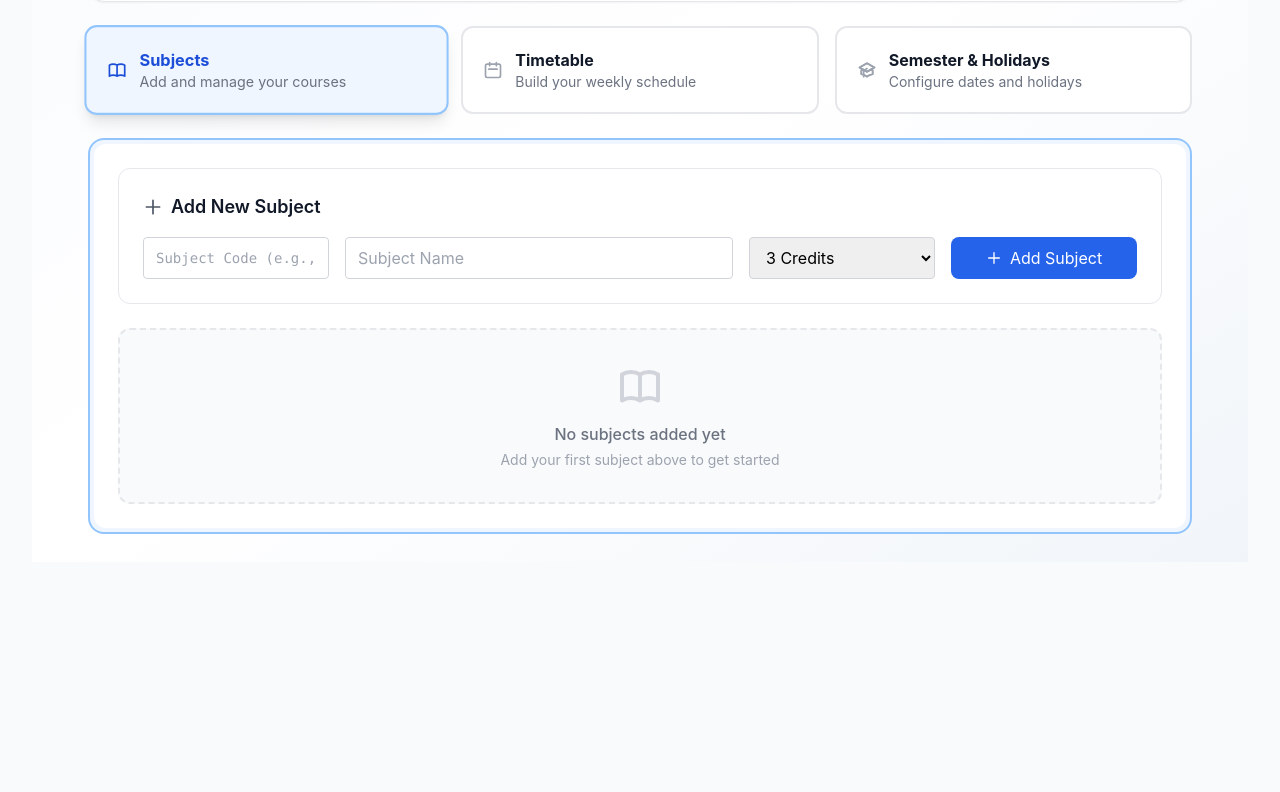
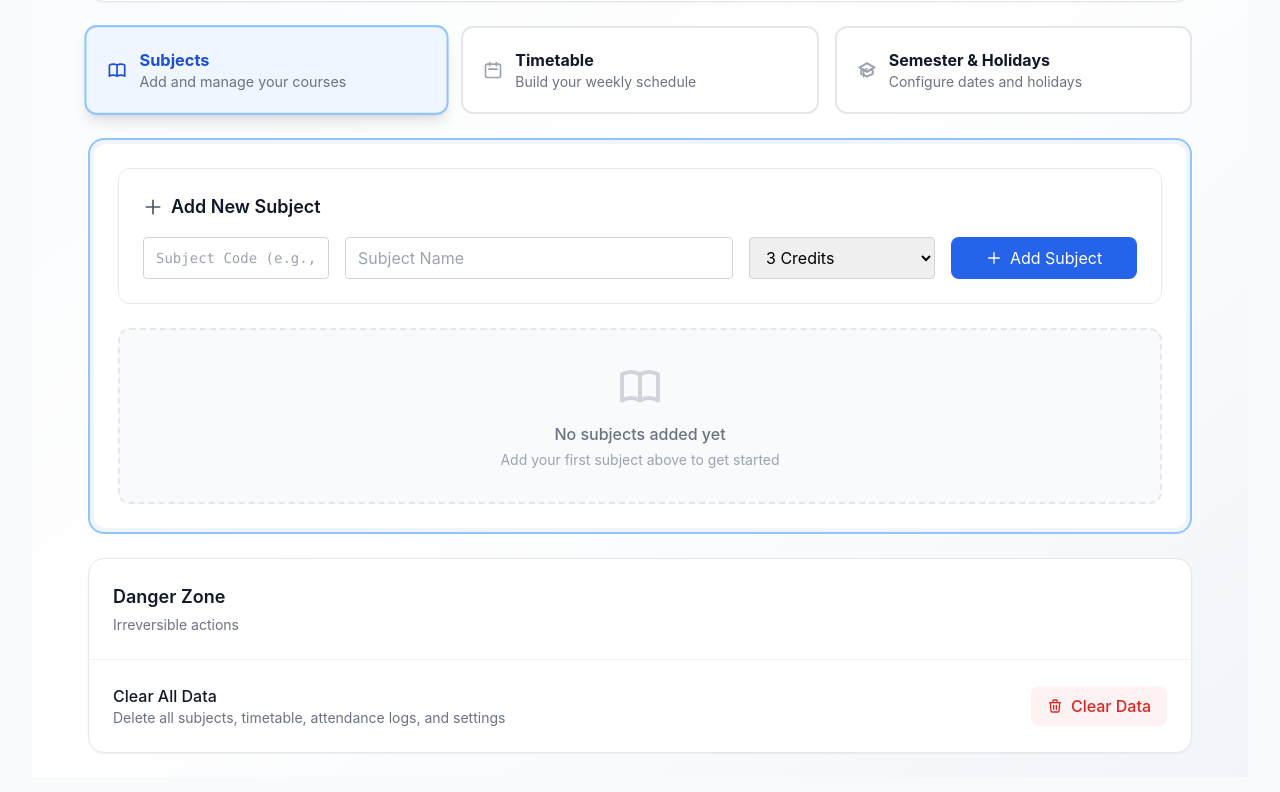
Before and after one commit to ananyascodehq/attendance-tracker, a Next.js app: page /settings in a window 1280 px wide. Shown: the part 334-1126 px from the top of the page. Before the commit the page ends 928 px from the top, so only its background shows below. Built offline with nearby package versions, Linux system fonts and the light colour scheme.

Commit message:
feat: add Clear All Data button in Settings
- Add Danger Zone section at bottom of settings page
- Confirmation modal to prevent accidental data loss
- Clears subjects, timetable, attendance, holidays, and semester config

```diff
--- a/src/app/settings/page.tsx
+++ b/src/app/settings/page.tsx
@@ -47,6 +47,18 @@ const SaveIcon = ({ className }: { className?: string }) => (
   </svg>
 );
 
+const TrashIcon = ({ className }: { className?: string }) => (
+  <svg className={className} fill="none" stroke="currentColor" viewBox="0 0 24 24">
+    <path strokeLinecap="round" strokeLinejoin="round" strokeWidth={2} d="M19 7l-.867 12.142A2 2 0 0116.138 21H7.862a2 2 0 01-1.995-1.858L5 7m5 4v6m4-6v6m1-10V4a1 1 0 00-1-1h-4a1 1 0 00-1 1v3M4 7h16" />
+  </svg>
+);
+
+const ExclamationIcon = ({ className }: { className?: string }) => (
+  <svg className={className} fill="none" stroke="currentColor" viewBox="0 0 24 24">
+    <path strokeLinecap="round" strokeLinejoin="round" strokeWidth={2} d="M12 9v2m0 4h.01m-6.938 4h13.856c1.54 0 2.502-1.667 1.732-3L13.732 4c-.77-1.333-2.694-1.333-3.464 0L3.34 16c-.77 1.333.192 3 1.732 3z" />
+  </svg>
+);
+
 type TabId = 'subjects' | 'timetable' | 'semester';
 
 interface TabConfig {
@@ -90,11 +102,12 @@ const tabs: TabConfig[] = [
 ];
 
 export default function SettingsPage() {
-  const { data, loading, updateAllSubjects, updateAllTimetable, updateSemesterConfig, updateAllHolidays } =
+  const { data, loading, updateAllSubjects, updateAllTimetable, updateSemesterConfig, updateAllHolidays, clearAllData } =
     useAttendanceData();
   const [activeTab, setActiveTab] = useState<TabId>('subjects');
   const [saveStatus, setSaveStatus] = useState<'idle' | 'saving' | 'saved'>('idle');
   const [lastSaved, setLastSaved] = useState<Date | null>(null);
+  const [showClearConfirm, setShowClearConfirm] = useState(false);
 
   // Track changes and show save indicator
   const handleSubjectsUpdate = (subjects: Subject[]) => {
@@ -254,7 +267,65 @@ export default function SettingsPage() {
             )}
           </div>
         </div>
+
+        {/* Danger Zone */}
+        <div className="bg-white dark:bg-gray-800 rounded-2xl shadow-sm border border-gray-200 dark:border-gray-700 overflow-hidden">
+          <div className="p-6 border-b border-gray-100 dark:border-gray-700">
+            <h3 className="text-lg font-semibold text-gray-900 dark:text-white">Danger Zone</h3>
+            <p className="text-sm text-gray-500 dark:text-gray-400 mt-1">Irreversible actions</p>
+          </div>
+          <div className="p-6">
+            <div className="flex items-center justify-between">
+              <div>
+                <p className="font-medium text-gray-900 dark:text-white">Clear All Data</p>
+                <p className="text-sm text-gray-500 dark:text-gray-400">Delete all subjects, timetable, attendance logs, and settings</p>
+              </div>
+              <button
+                onClick={() => setShowClearConfirm(true)}
+                className="flex items-center gap-2 px-4 py-2 bg-red-50 dark:bg-red-900/30 text-red-600 dark:text-red-400 rounded-lg hover:bg-red-100 dark:hover:bg-red-900/50 font-medium transition-colors"
+              >
+                <TrashIcon className="w-4 h-4" />
+                Clear Data
+              </button>
+            </div>
+          </div>
+        </div>
       </div>
+
+      {/* Clear Data Confirmation Modal */}
+      {showClearConfirm && (
+        <div className="fixed inset-0 bg-black/50 flex items-center justify-center z-50 p-4">
+          <div className="bg-white dark:bg-gray-800 rounded-2xl shadow-xl max-w-md w-full overflow-hidden">
+            <div className="p-6 text-center">
+              <div className="w-12 h-12 bg-red-100 dark:bg-red-900/50 rounded-full flex items-center justify-center mx-auto mb-4">
+                <ExclamationIcon className="w-6 h-6 text-red-600 dark:text-red-400" />
+              </div>
+              <h3 className="text-lg font-bold text-gray-900 dark:text-white mb-2">Clear All Data?</h3>
+              <p className="text-gray-600 dark:text-gray-300 text-sm">
+                This will permanently delete all your subjects, timetable, attendance records, holidays, and semester configuration. This action cannot be undone.
+              </p>
+            </div>
+            <div className="px-6 py-4 bg-gray-50 dark:bg-gray-900 border-t border-gray-100 dark:border-gray-700 flex gap-3 justify-end">
+              <button
+                onClick={() => setShowClearConfirm(false)}
+                className="px-4 py-2 text-gray-700 dark:text-gray-200 bg-white dark:bg-gray-800 border border-gray-200 dark:border-gray-700 rounded-lg hover:bg-gray-50 dark:hover:bg-gray-700 font-medium transition-colors"
+              >
+                Cancel
+              </button>
+              <button
+                onClick={() => {
+                  clearAllData();
+                  setShowClearConfirm(false);
+                }}
+                className="px-4 py-2 bg-red-600 text-white rounded-lg hover:bg-red-700 font-medium transition-colors flex items-center gap-2"
+              >
+                <TrashIcon className="w-4 h-4" />
+                Yes, Clear Everything
+              </button>
+            </div>
+          </div>
+        </div>
+      )}
 
       {/* Floating Save Indicator */}
       <div
```
